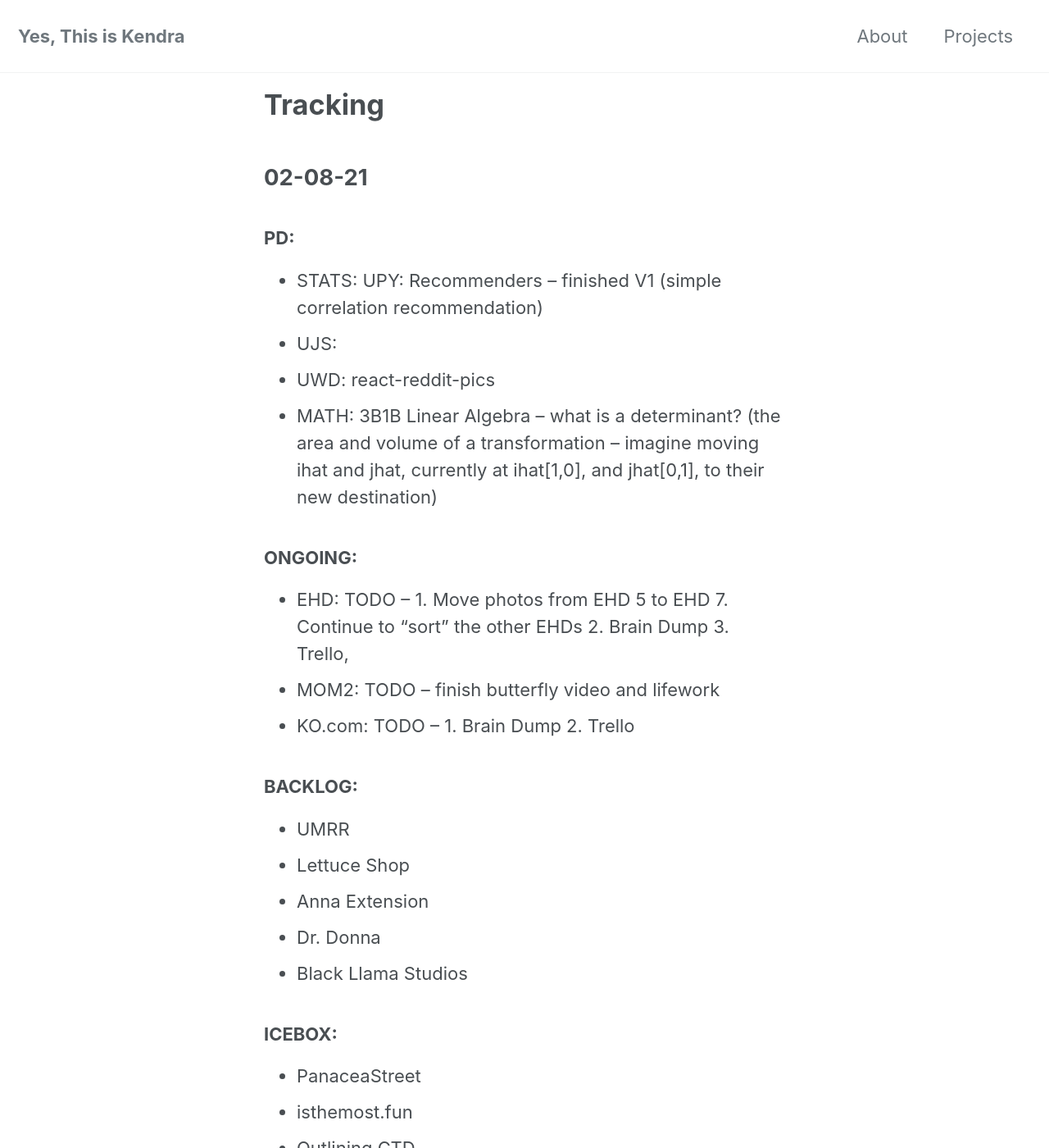
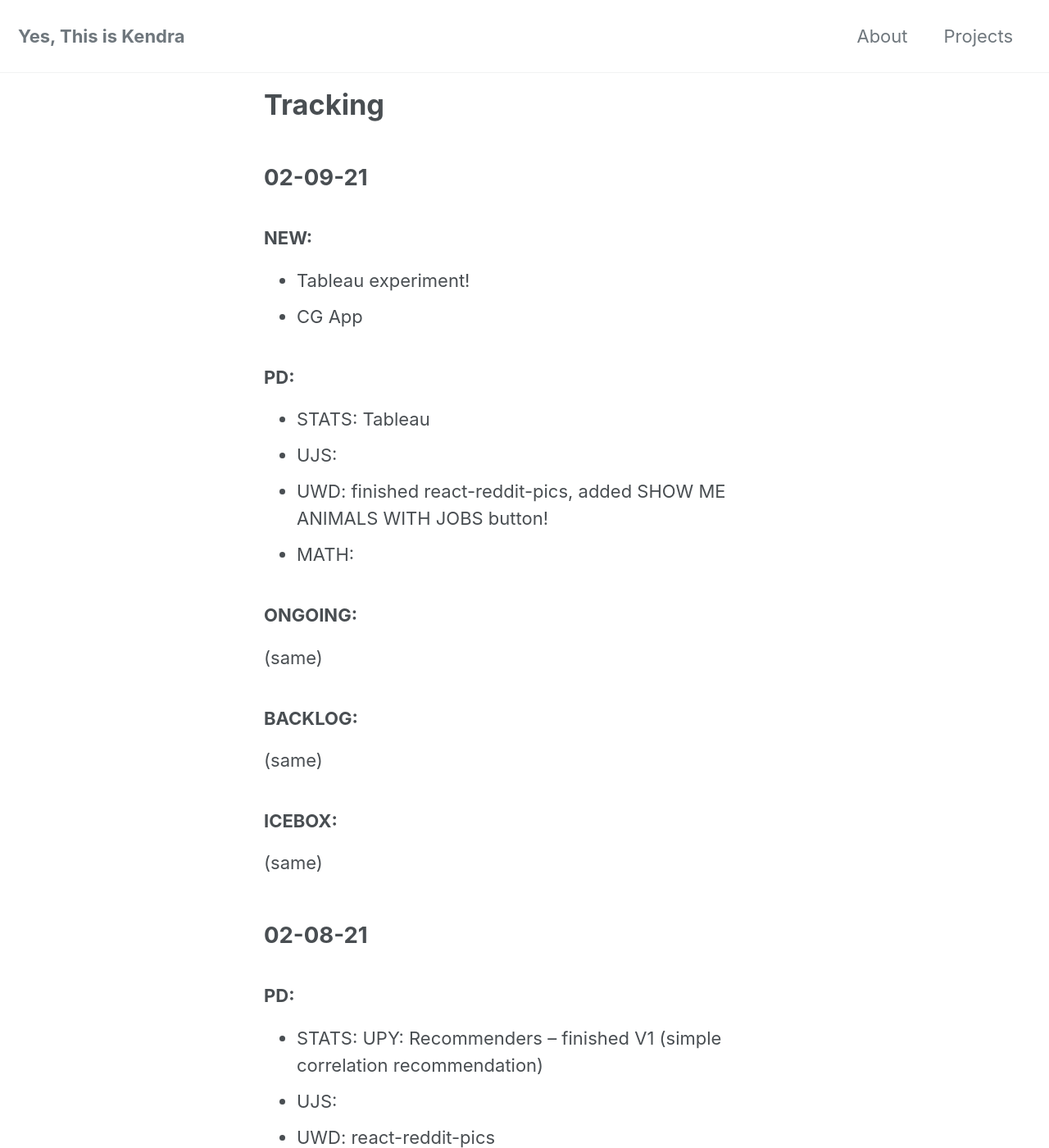
Before and after one commit to yesthisiskendra/yesthisiskendra.github.io, a Jekyll site: the page built from _pages/tracking.md, in a window 1280 px wide and 1400 px high. Shown: the whole window at 82% size. Built offline with Jekyll 4.4.1, drawn with Linux system fonts in a browser that asks for light colours; cached includes are drawn as plain includes; nearby versions of some CDN libraries.

Commit message:
Add tracking

```diff
--- a/_pages/tracking.md
+++ b/_pages/tracking.md
@@ -3,6 +3,32 @@ layout: home
 title: 'Tracking'
 permalink: /tracking/
 ---
+
+## 02-09-21
+
+### NEW:
+
+- Tableau experiment!
+- CG App
+
+### PD:
+
+- STATS: Tableau
+- UJS:
+- UWD: finished react-reddit-pics, added SHOW ME ANIMALS WITH JOBS button!
+- MATH:
+
+### ONGOING:
+
+(same)
+
+### BACKLOG:
+
+(same)
+
+### ICEBOX:
+
+(same)
 
 ## 02-08-21
 
```
